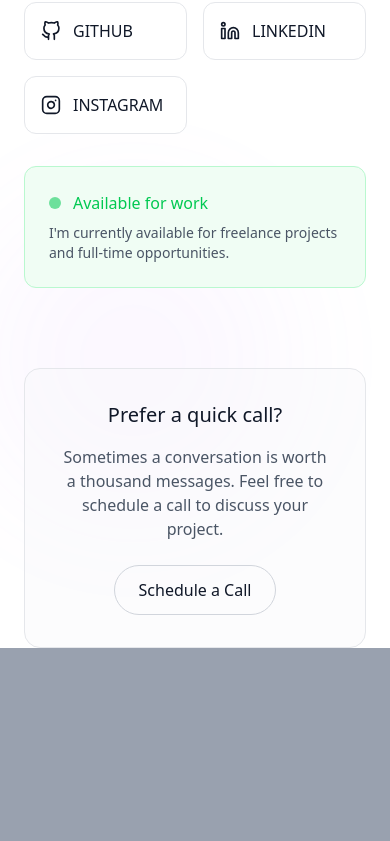
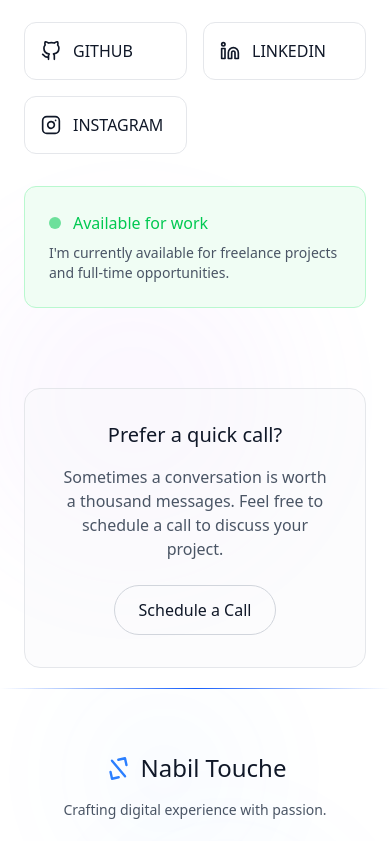
Before and after one commit to nabiltouche/portfolio, a React (Vite) app: page / in a window 390 px wide. Shown: the part 9580-10421 px from the top of the page. Built offline with nearby package versions, Linux system fonts and the light colour scheme.

Commit message:
finish now change for your version

```diff
--- a/src/App.tsx
+++ b/src/App.tsx
@@ -5,17 +5,19 @@ import Navbar from "./components/Navbar"
 import ProjectsSection from "./components/ProjectsSection"
 import SkillsSection from "./components/SkillsSection"
 import { ThemeProvider } from "./context/ThemeProvider"
+import Footer from "./components/Footer"
 
 const App = () => {
   return (
     <ThemeProvider>
-      <div className="pb-[100vh] bg-gray-400">
+      <div className="">
         <Navbar />
         <Hero />
         <SkillsSection />
         <ProjectsSection />
         <AboutSection />
         <ContactSection />
+        <Footer />
       </div>
     </ThemeProvider>
   )
--- a/src/components/ContactSection.tsx
+++ b/src/components/ContactSection.tsx
@@ -111,7 +111,7 @@ const ContactSection = () => {
             </motion.p>
           </motion.div>
 
-          <div className="grid lg:grid-cols-2 gap-16 items-start">
+          <div className="grid lg:grid-cols-2 gap-16 items-start mb-5">
             {/* Contact Form */}
             <motion.div
               initial="hidden"
@@ -284,7 +284,7 @@ const ContactSection = () => {
             initial="hidden"
             animate={isInView ? "visible" : "hidden"}
             variants={containerVariants}
-            className="text-center mt-20"
+            className="text-center mt-20 mb-5"
           >
             <motion.div
               variants={itemVariants}
--- /dev/null
+++ b/src/components/Footer.tsx
@@ -0,0 +1,226 @@
+/* eslint-disable @typescript-eslint/no-unused-vars */
+
+import { useRef } from "react"
+import { easeInOut, motion, useInView, useScroll, useTransform} from 'framer-motion';
+import {
+    Mail,
+    Heart,
+    ArrowUp,
+    Code2,
+    ArrowDown
+} from 'lucide-react';
+import { useTheme } from '../context/useTheme'
+import { FiGithub, FiLinkedin, FiTwitter } from "react-icons/fi";
+import { containerVariants, itemVariants } from "../utils/helper";
+
+const Footer = () => {
+    const { isDarkMode } = useTheme();
+    const footerRef = useRef(null);
+    const isInView = useInView(footerRef, {once: true, margin: "-50px" });
+
+    const { scrollYProgress } = useScroll();
+    const scrollY = useTransform(scrollYProgress, [0, 1], [0, -50]);
+
+    const socialLinks = [
+        {
+            name: 'Github',
+            icon: FiGithub,
+            url: 'https://github.com',
+            color: 'hover:text-gray-400'
+        },
+        {
+            name: 'LinkedIn',
+            icon: FiLinkedin,
+            url: 'https://linkedin.com',
+            color: 'hover:text-blue-400'
+        },
+        {
+            name: 'Twitter',
+            icon: FiTwitter,
+            url: 'https://twitter.com',
+            color: 'hover:text-sky-400'
+        },
+        {
+            name: 'Email',
+            icon: Mail,
+            url: 'mailto:nabiltouchepro@gmail.com',
+            color: 'hover:text-green-400'
+        }
+    ];
+
+    const scrollToTop = () => {
+        window.scrollTo({ top: 0, behavior: 'smooth'});
+    };
+
+    // Animated Gradient Line Component
+
+    const AnimatedGradientLine = () => {
+  return (
+    <div className="absolute top-0 left-0 w-full h-px overflow-hidden">
+      <motion.div
+        className={`h-px bg-gradient-to-r ${
+          isDarkMode
+            ? 'from-transparent via-blue-500 to-transparent'
+            : 'from-transparent via-blue-600 to-transparent'
+        }`}
+        initial={{ width: '0%', opacity: 0 }}
+        animate={isInView ? { width: '100%', opacity: 1 } : {}}
+        transition={{ duration: 1.5, ease: easeInOut }}
+      />
+      <motion.div
+        className={`absolute top-0 h-px w-32 bg-gradient-to-r ${
+          isDarkMode
+            ? 'from-blue-400 via-purple-500 to-blue-400'
+            : 'from-blue-500 via-purple-600 to-blue-500'
+        } blur-sm`}
+        animate={{ x: ['-50%', 'calc(100vw + 50%)'] }}
+        transition={{
+          x: {
+            repeat: Infinity,
+            repeatType: "loop",
+            duration: 6,
+            ease: "linear",
+            delay: 1
+          }
+        }}
+      />
+    </div>
+  )
+}
+
+  return (
+    <footer
+        ref={footerRef}
+        className={`relative ${isDarkMode ? 'bg-gray-900 text-white' : 'bg-white text-gray-900'} overflow-hidden`}
+    >
+        {/* Animated Wave/Gradient Line */}
+        <AnimatedGradientLine />
+
+        {/* Background Elements */}
+        <motion.div
+            style={{ y: scrollY }}
+            className="absolute inset-0 overflow-hidden pointer-events-none"
+        >
+            <div className={`absolute bottom-10 left-1/4 w-64 h-64 rounded-full blur-3xl opacity-3 ${isDarkMode ? 'bg-blue-500' : 'bg-blue-400'}`} />
+            <div className={`absolute top-10 right-1/3 w-48 h-48 rounded-full blur-3xl opacity-3 ${isDarkMode ? 'bg-blue-500' : 'bg-blue-400'}`} />
+
+        </motion.div>
+
+        <div className="relative z-10 px-6 py-16">
+            <div className="max-w-6xl mx-auto">
+                {/* Main Footer Content */}
+                <motion.div
+                    initial="hidden"
+                    animate={isInView ? "visible" : "hidden"}
+                    variants={containerVariants}
+                    className="text-center space-y-8"
+                >
+
+                    {/* Logo Brand */}
+                    <motion.div variants={itemVariants} className="space-y-4">
+                        <motion.div
+                            className="inline-flex items-center space-x-2 text-2xl font-medium"
+                            whileHover={{ scale: 1.05 }}
+                            transition={{ type: "spring", stiffness: 400 }}
+                        >
+                            <motion.div
+                                animate={{ rotate: 360 }}
+                                transition={{ duration: 20, repeat: Infinity, ease: "linear"}}
+                                className="text-blue-500"
+                            >
+                                <Code2 size={29} />
+                            </motion.div>
+                            <span>Nabil Touche</span>
+                        </motion.div>
+
+                        <motion.p
+                            variants={itemVariants}
+                            className={`text-sm ${isDarkMode ? 'text-gray-400' : 'text-gray-600'} max-w-md mx-auto`}
+                        >
+                            Crafting digital experience with passion.
+                        </motion.p>
+
+                    </motion.div>
+
+                    {/* Social Links */}
+                    <motion.div variants={itemVariants} className="flex justify-center space-x-6">
+                        {socialLinks.map((social, index) => (
+                            <motion.a
+                                key={social.name}
+                                href={social.url}
+                                target="_blank"
+                                rel="noopener noreferrer"
+                                className={`p-3 rounded-full transition-all duration-300 ${
+                                    isDarkMode
+                                        ? 'bg-gray-800/50 hover:bg-gray-700/50'
+                                        : 'bg-gray-100/50 hover:bg-gray-200/50'
+                                } ${social.color} backdrop-blur-sm`}
+                                whileHover={{
+                                    scale: 1.1,
+                                    y: -2,
+                                    rotate: [0, -5, 5, 0]
+                                }}
+                                whileTap={{ scale: 0.95 }}
+                                initial={{ opacity: 0, y: 20}}
+                                animate={isInView ? { opacity: 1, y: 0 } : {}}
+                                transition={{
+                                    delay: index * 0.1 + 0.5,
+                                    type: "spring",
+                                    stiffness: 300
+                                }}
+                            >
+                                <social.icon size={20} />
+                            </motion.a>
+                        ))}
+                    </motion.div>
+
+                    {/* Divider */}
+                    <motion.div
+                        variants={itemVariants}
+                        className="flex items-center justify-center space-x-4"
+                    >
+                        <div className={`h-px w-16 ${isDarkMode ? 'bg-gray-700' : 'bg-gray-500'}`} />
+                        <motion.div
+                            animate={{ scale: [1, 1.2, 1] }}
+                            transition={{ duration: 2, repeat: Infinity}}
+                            className="text-red-500"
+                        >
+                            <Heart size={16} fill="currentColor" />
+                        </motion.div>
+                        <div className={`h-px w-16 ${isDarkMode ? 'bg-gray-700' : 'bg-gray-400'}`} />
+                    </motion.div>
+
+                    {/* Copyright */}
+                    <motion.div variants={itemVariants} className="space-y-2">
+                        <p className={`text-sm ${isDarkMode ? 'text-gray-500' : 'text-gray-600'}`}>
+                            © {new Date().getFullYear()} Time to Program. All rights reserved.
+                        </p>
+                        <p className={`text-sm ${isDarkMode ? 'text-gray-500' : 'text-gray-600'}`}>
+                            Build with React & Framer Motion · TDesigned with care
+                        </p>
+                    </motion.div>
+
+                    {/* Back to Top Button */}
+                    <motion.div variants={itemVariants}>
+                        <motion.button
+                            onClick={scrollToTop}
+                            className={`inline-flex items-center space-x-2 px-4 py-2 rounded-full text-sm font-medium transition-all duration-300 ${
+                                isDarkMode
+                                    ? 'bg-gray-800/50 hover:bg-gray-700/50 text-gray-400 hover:text-white'
+                                    : 'bg-gray-100/50 hover:bg-gray-200/50 text-gray-600 hover:text-gray-800'
+                            } backdrop-blur-sm border ${isDarkMode ? 'border-gray-700' : 'border-gray-300'}`}
+                            whileTap={{ scale: 0.95 }}
+                        >
+                            <ArrowUp size={16} />
+                            <span>Back to top</span>
+                        </motion.button>
+                    </motion.div>
+                </motion.div>
+            </div>
+        </div>
+
+    </footer>
+  )
+}
+
+export default Footer
--- a/src/components/ProjectsSection.tsx
+++ b/src/components/ProjectsSection.tsx
@@ -14,7 +14,7 @@ const ProjectsSection = () => {
 
   return (
     <section
-  id="work"
+  id="projects"
   ref={sectionRef}
   className={`py-24 px-6 ${
     isDarkMode ? "bg-text text-primary" : "bg-bg text-text"
```
